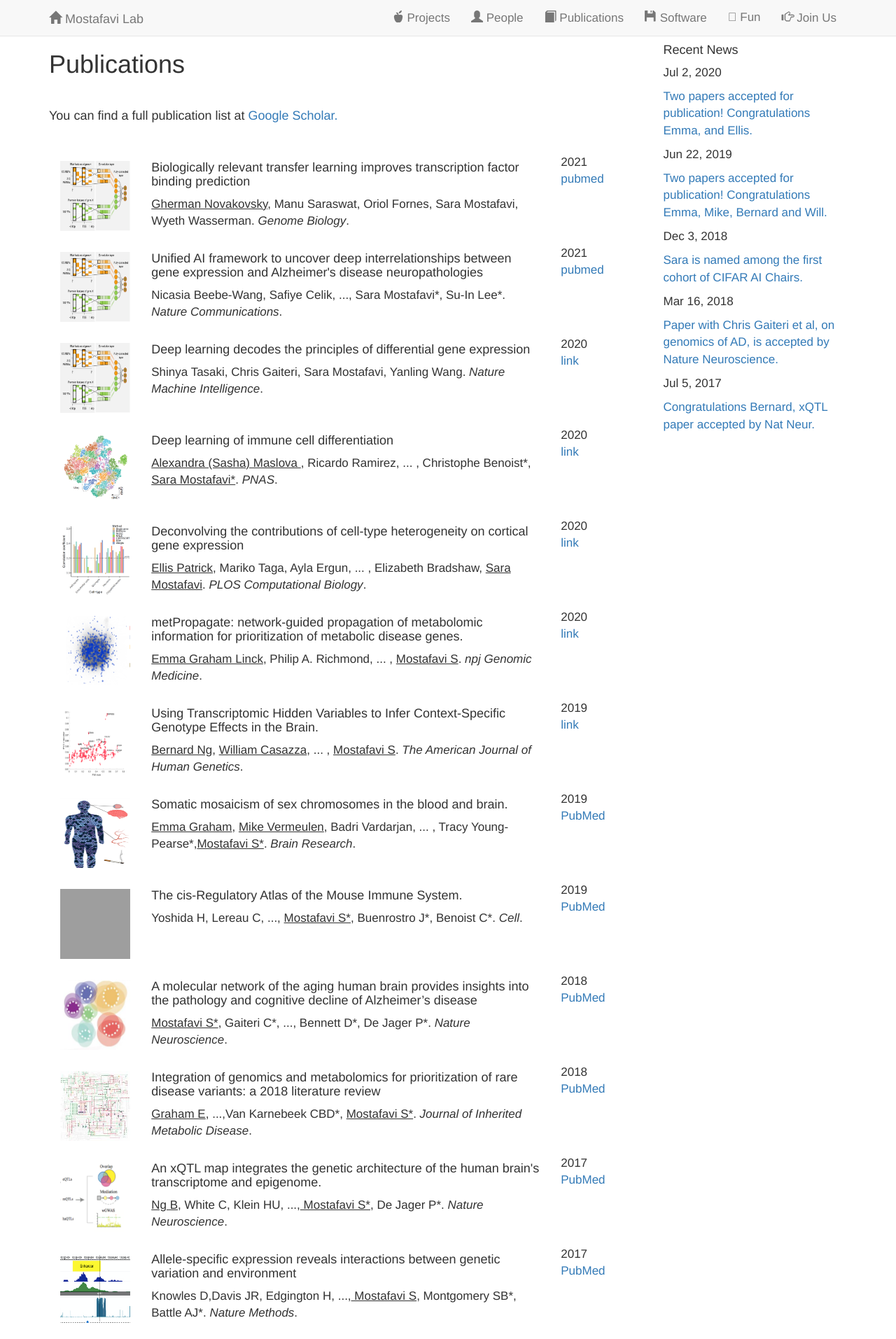
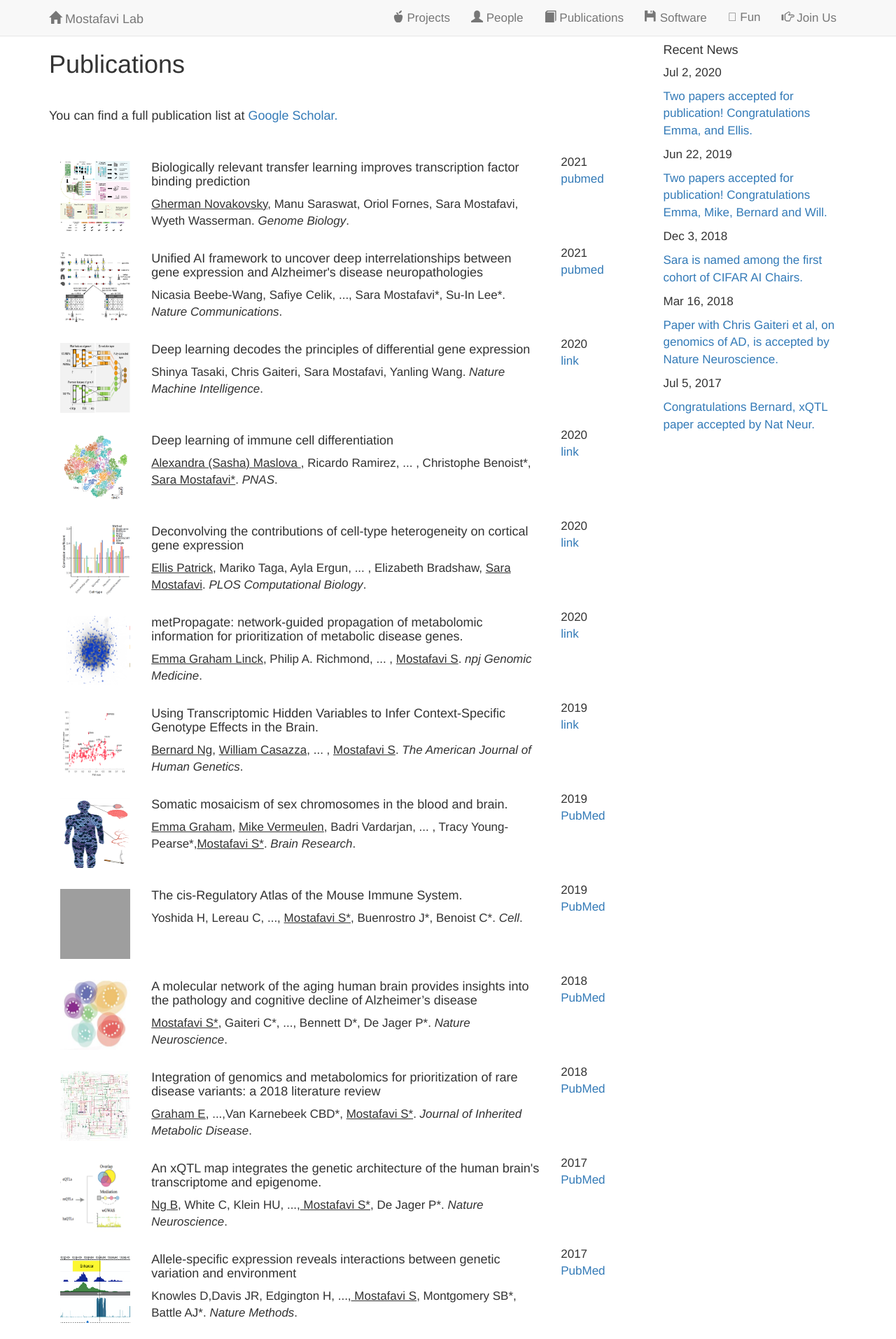
Before and after one commit to saramostafavi/saramostafavi.github.io, a Jekyll site: the page built from publications.html, in a window 1280 px wide. Shown: the top 1913 px of the page at 70% size. Built offline with Jekyll 4.4.1, drawn with Linux system fonts in a browser that asks for light colours; nearby versions of some CDN libraries; a style sheet for code colours, icons or effects is not loaded; grey boxes are pictures that could not be loaded.

Commit message:
Update publications.yml

```diff
--- a/_data/publications.yml
+++ b/_data/publications.yml
@@ -4,7 +4,7 @@
     Biologically relevant transfer learning improves transcription factor binding prediction
   author: >
     <u>Gherman Novakovsky</u>, Manu Saraswat, Oriol Fornes, Sara Mostafavi, Wyeth Wasserman. <I>Genome Biology</I>.
-  image: ../images/decode.png
+  image: ../images/MDAD.jpg
   year: 2021
   repo:
     name: pubmed
@@ -14,7 +14,7 @@
     Unified AI framework to uncover deep interrelationships between gene expression and Alzheimer's disease neuropathologies
   author: >
     Nicasia Beebe-Wang, Safiye Celik, ..., Sara Mostafavi*, Su-In Lee*. <I>Nature Communications</I>.
-  image: ../images/decode.png
+  image: ../images/TL.jpg
   year: 2021
   repo:
     name: pubmed
```
